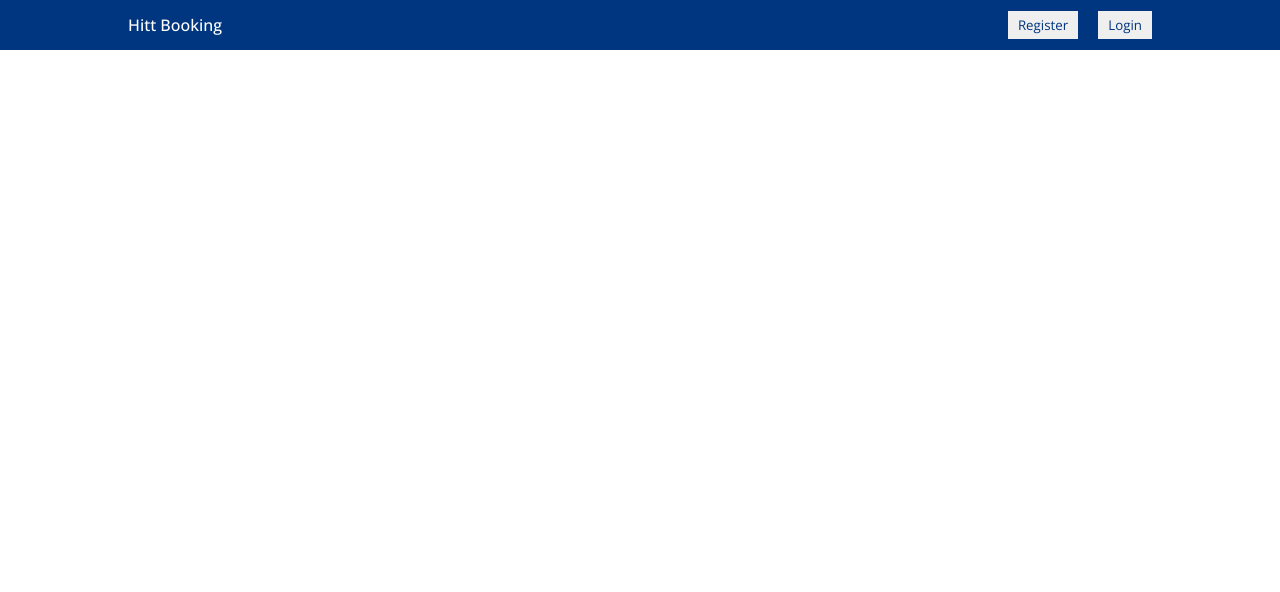
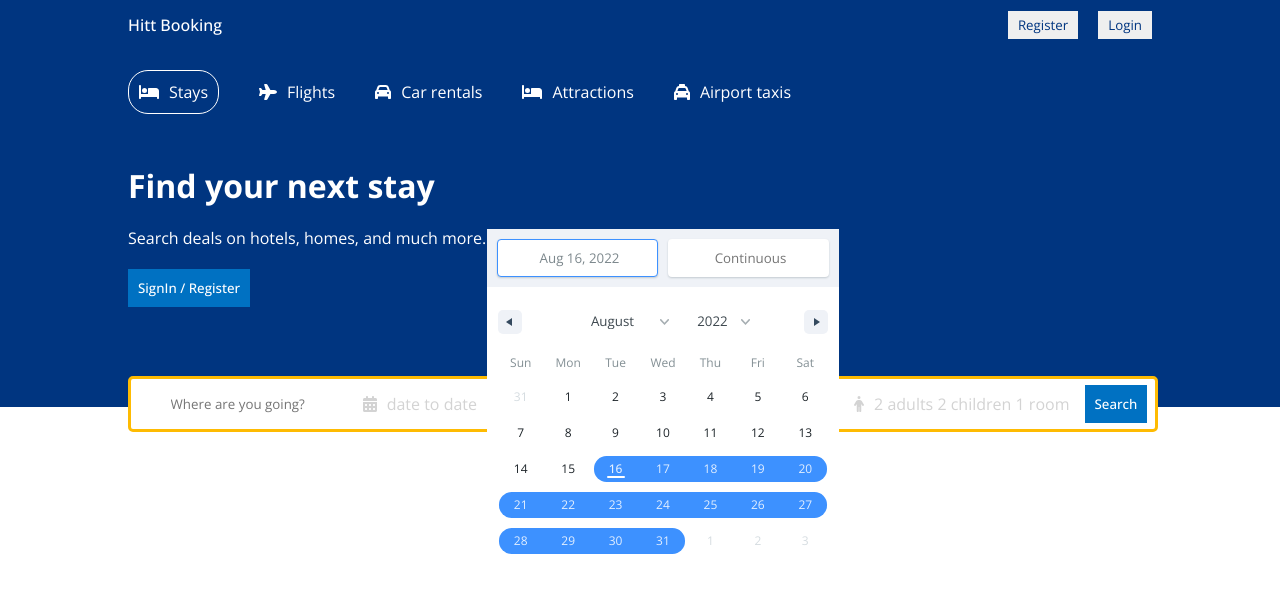
Before and after one commit to mohammedahmadi1990/booking-hotels-fullstack-mern, a React (Create React App) app in the folder frontend/: page / in a window 1280 px wide. Shown: the top 592 px of the page. Built offline with nearby package versions, Linux system fonts and the light colour scheme.

Commit message:
header completed

```diff
--- a/frontend/package.json
+++ b/frontend/package.json
@@ -10,7 +10,9 @@
     "@testing-library/jest-dom": "^5.16.4",
     "@testing-library/react": "^13.1.1",
     "@testing-library/user-event": "^13.5.0",
+    "date-fns": "^2.29.1",
     "react": "^18.0.0",
+    "react-date-range": "^1.4.0",
     "react-dom": "^18.0.0",
     "react-router-dom": "^6.3.0",
     "react-scripts": "^5.0.1",
--- a/frontend/src/components/header/Header.jsx
+++ b/frontend/src/components/header/Header.jsx
@@ -1,14 +1,66 @@
-// import { faBed } from '@fortawesome/free-regular-svg-icons'
+import { faBed, faCalendarDays, faCar, faPerson, faPlane, faTaxi } from '@fortawesome/free-solid-svg-icons'
 import { FontAwesomeIcon } from '@fortawesome/react-fontawesome'
-import React from 'react'
+import React, { useState } from 'react'
 import "./header.css"
+import 'react-date-range/dist/styles.css';
+import 'react-date-range/dist/theme/default.css';
+import { DateRange } from 'react-date-range';
 
 function Header() {
+  const [date, setDate] = useState([
+    {
+      startDate: new Date(),
+      endDate: null,
+      key: 'selection'
+    }
+  ]);
+
   return (
     <div className='header'>
+      <div className="headerContainer">
       <div className="headerList">
+        <div className="headerListItem active">
+          <FontAwesomeIcon icon={faBed} />
+          <span>Stays</span>
+        </div>
         <div className="headerListItem">
-        {/* <FontAwesomeIcon icon={faBed} /> */}
+          <FontAwesomeIcon icon={faPlane} />
+          <span>Flights</span>
+        </div>
+        <div className="headerListItem">
+          <FontAwesomeIcon icon={faCar} />
+          <span>Car rentals</span>
+        </div>
+        <div className="headerListItem">
+          <FontAwesomeIcon icon={faBed} />
+          <span>Attractions</span>
+        </div>
+        <div className="headerListItem">
+          <FontAwesomeIcon icon={faTaxi} />
+          <span>Airport taxis</span>
+        </div>
+        </div>
+        <h1 className="headerTitle">Find your next stay</h1>
+        <p className="headerDesc">Search deals on hotels, homes, and much more...</p>
+        <button className='headerBtn'>SignIn / Register</button>
+
+        <div className="headerSearch">
+          <div className="headerSearchItem">
+            <FontAwesomeIcon icon={faBed} />
+            <input type="text" placeholder='Where are you going?' className='headerSearchInput'/>
+          </div>
+          <div className="headerSearchItem">
+            <FontAwesomeIcon icon={faCalendarDays} className='headerIcon' />
+            <span className='headerSearchText'>date to date</span>
+            <DateRange editableDateInputs={true} onChange={item => setDate([item.selection])} moveRangeOnFirstSelection={false} ranges={date} />
+          </div>
+          <div className="headerSearchItem">
+            <FontAwesomeIcon icon={faPerson} className='headerIcon' />
+            <span className='headerSearchText'>2 adults 2 children 1 room</span>
+          </div>
+          <div className="headerSearchItem">
+           <button className='headerBtn'>Search</button>
+          </div>
         </div>
       </div>
     </div>
--- a/frontend/src/components/header/header.css
+++ b/frontend/src/components/header/header.css
@@ -0,0 +1,80 @@
+.header{
+    background-color: #003580;
+    color: white;
+    display: flex;
+    justify-content: center;
+    position: relative;
+}
+
+.headerContainer{
+    width:100%;
+    max-width: 1024px;
+    margin: 20px 0px 100px 0px;
+}
+
+.headerList{
+    display: flex;
+    gap: 40px;
+    margin-bottom: 50px;
+}
+
+.headerListItem{
+    display:flex;
+    align-items: center;
+    gap:10px;
+}
+
+.headerListItem.active{
+    border: 1px solid white;
+    padding: 10px;
+    border-radius: 20px;
+}
+
+.headerDesc{
+    margin: 20px 0px;
+}
+
+.headerBtn{
+    background-color: #0071c2;
+    color:white;
+    font-weight: 500;
+    border: none;
+    padding: 10px;
+    cursor: pointer;
+}
+
+.headerSearch{
+    height: 30px;
+    background-color: white;
+    border:3px solid #febb02;
+    display: flex;
+    align-items: center;
+    justify-content: space-around;
+    padding: 10px 0px;
+    border-radius: 5px;
+    position: absolute;
+    bottom: -25px;
+    width: 100%;
+    max-width: 1024px;
+}
+
+.headerIcon{
+    color: lightgray;
+}
+
+
+.headerSearchItem{
+    display: flex;
+    align-items: center;
+    gap: 10px ;
+}
+
+.headerSearchInput{
+    border: none;
+    outline: none;
+}
+
+.headerSearchText{
+    color:lightgray;
+    cursor: pointer;
+}
```
Also changed, not shown: 1 other file (tests, documents, lock files or other folders).
